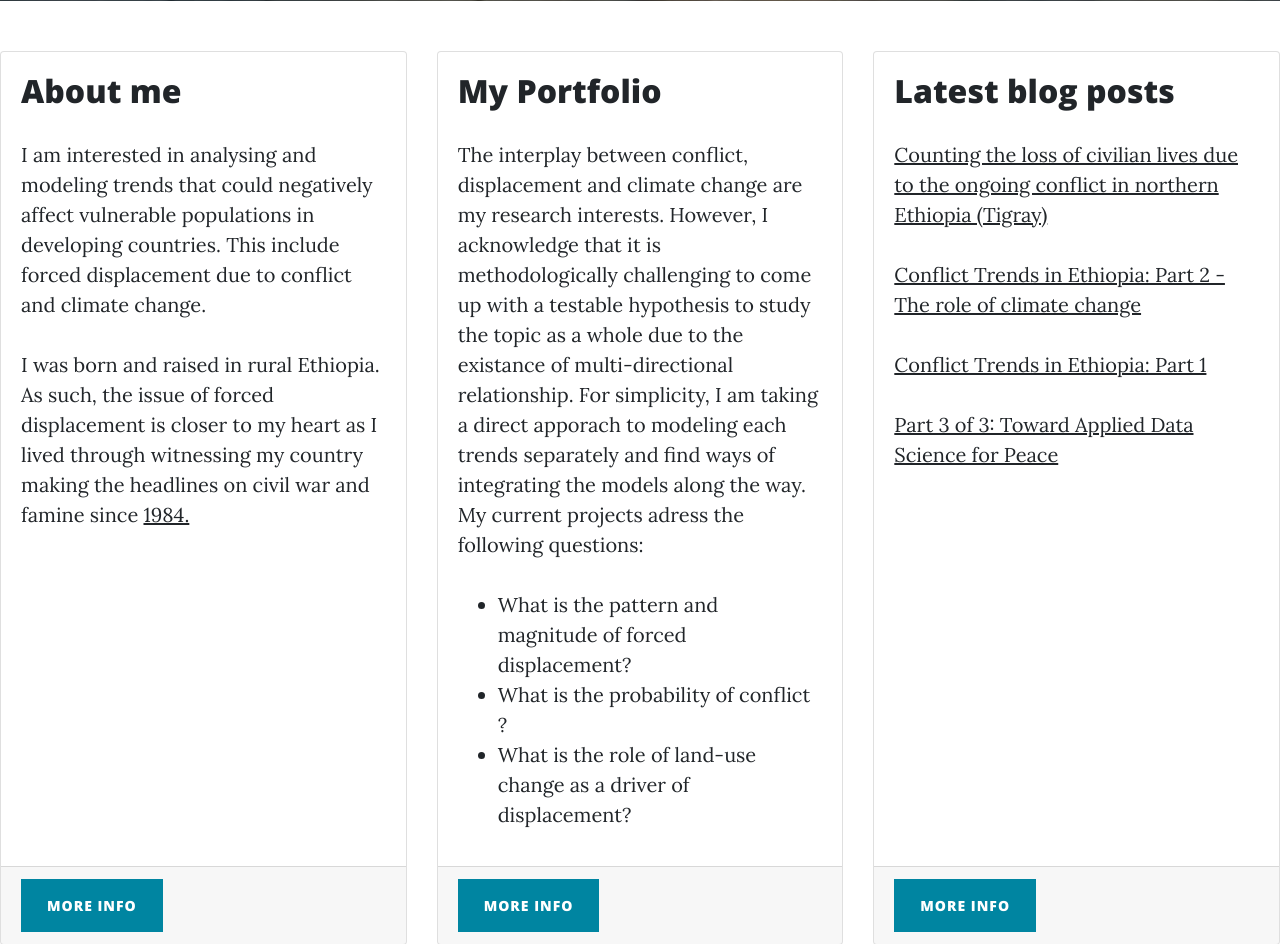
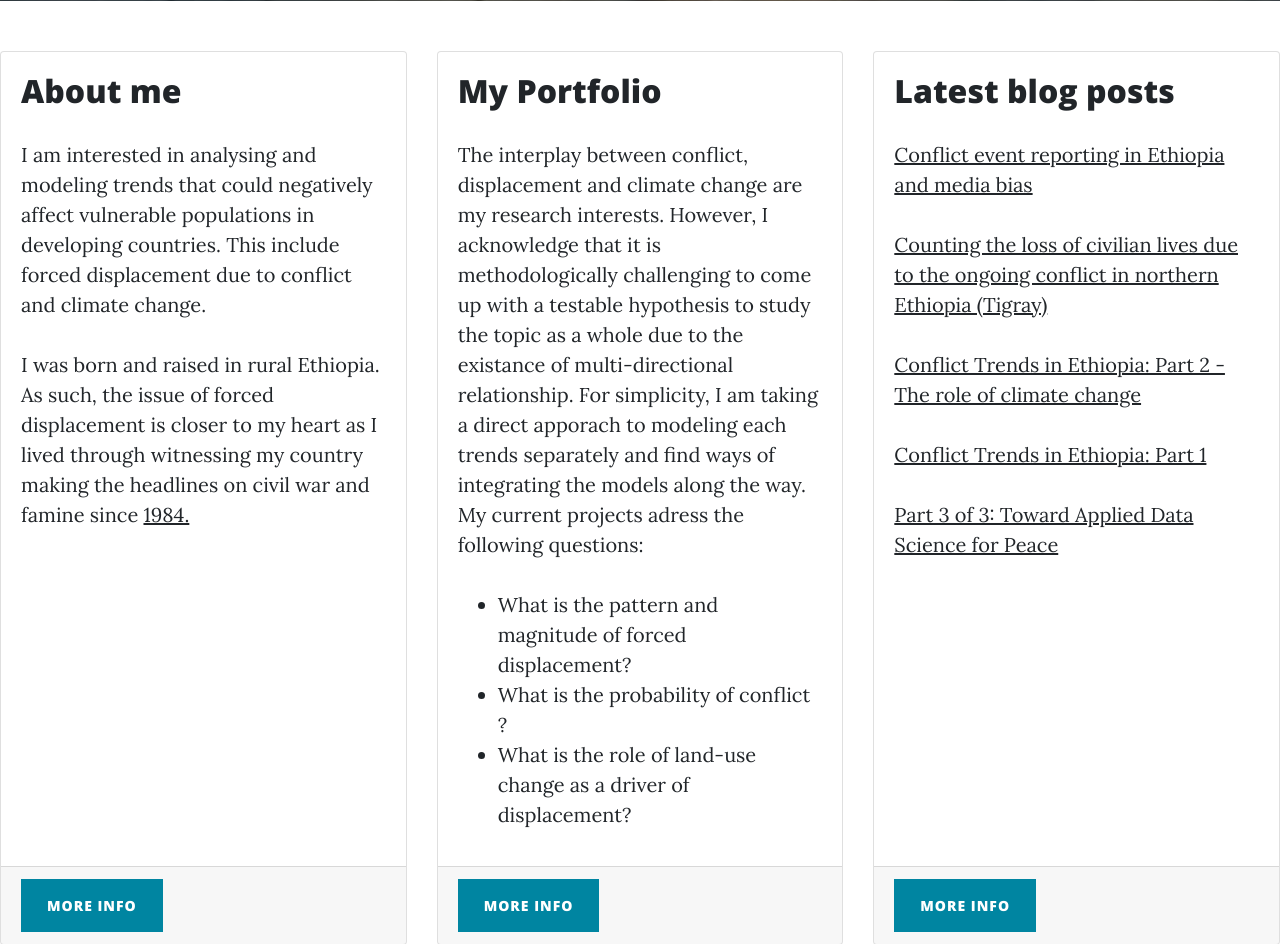
Before and after one commit to ylh4/blog, a Flask app: page / in a window 1280 px wide. Shown: the part 654-1598 px from the top of the page. Run offline with Flask 2, Linux system fonts and the light colour scheme; some libraries are stand-ins or nearby versions.

Commit message:
blog number 7

```diff
--- a/templates/index.html
+++ b/templates/index.html
@@ -146,6 +146,7 @@
         <div class="card h-100">
           <div class="card-body">
             <h2 class="card-title">Latest blog posts</h2>
+            <p class="card-text"><a href="http://www.yaredhurisa.com/post/Conflict-event-reporting-in-Ethiopia-and-media-bias">Conflict event reporting in Ethiopia and media bias</a></p>
             <p class="card-text"><a href="http://www.yaredhurisa.com/post/conflict-in-northern-Ethiopia">Counting the loss of civilian lives due to the ongoing conflict in northern Ethiopia (Tigray)</a></p>
             <p class="card-text"><a href="http://www.yaredhurisa.com/post/conflict-trends-in-ethiopia-part-2-climate-change-and-conflict-a-correlation-analysis">Conflict Trends in Ethiopia: Part 2 - The role of climate change</a></p>
             <p class="card-text"><a href="http://www.yaredhurisa.com/post/conflict-trends-in-ethiopia-part-1">Conflict Trends in Ethiopia: Part 1</a></p>
```
